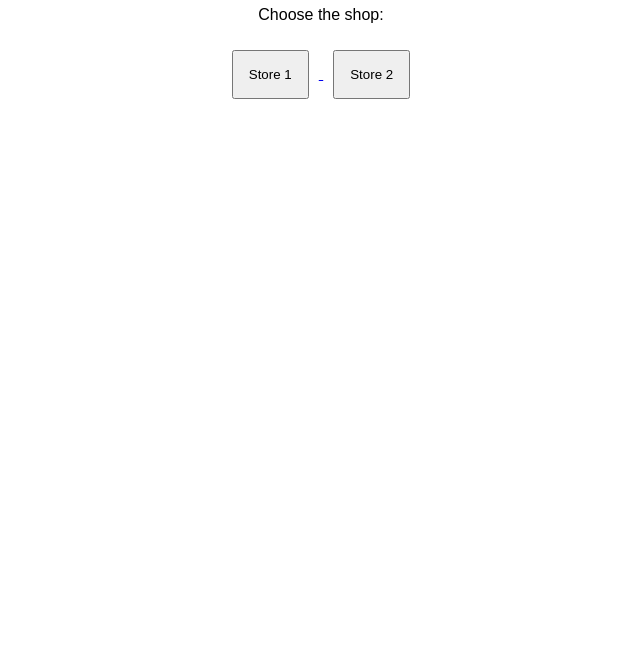
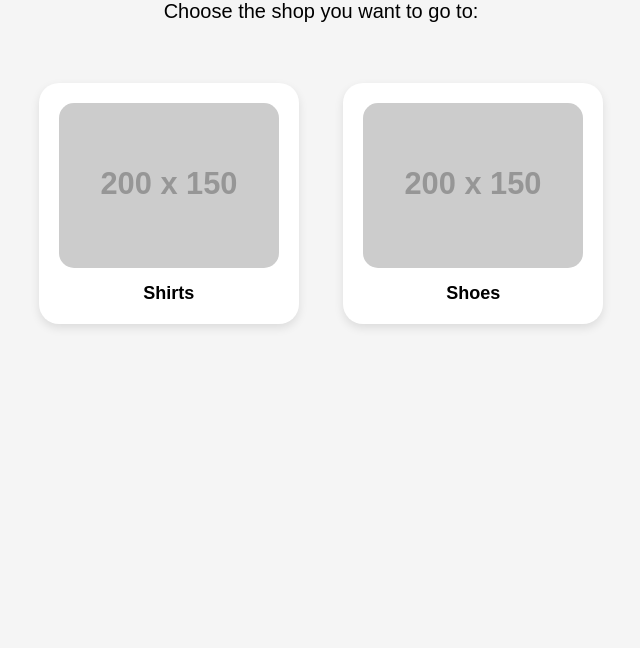
Before and after one commit to jstartrappy14/airjoseph-site, a plain HTML site: page index.html in a window 1280 px wide. Shown: the part 152-800 px from the top of the page, without its empty margins (319-959 px from the left). Drawn offline with Linux system fonts and the light colour scheme; placeholder pictures from the web are drawn by us.

Commit message:
Update index.html

```diff
--- a/index.html
+++ b/index.html
@@ -1,19 +1,67 @@
 <!DOCTYPE html>
 <html>
 <head>
-  <title>Air Joseph</title>
+  <title>Air Joseph Store</title>
+
+  <style>
+    body {
+      text-align: center;
+      font-family: Arial, sans-serif;
+      background-color: #f5f5f5;
+      margin-top: 80px;
+    }
+
+    h1 {
+      font-size: 40px;
+      font-weight: bold;
+    }
+
+    p {
+      font-size: 20px;
+      margin-bottom: 40px;
+    }
+
+    .store-button {
+      display: inline-block;
+      margin: 20px;
+      padding: 20px;
+      width: 220px;
+      border-radius: 20px; /* curved edges */
+      background-color: white;
+      text-decoration: none;
+      color: black;
+      font-weight: bold;
+      font-size: 18px;
+      box-shadow: 0 4px 10px rgba(0,0,0,0.1);
+      transition: 0.2s;
+    }
+
+    .store-button:hover {
+      transform: scale(1.05);
+    }
+
+    .store-button img {
+      width: 100%;
+      border-radius: 15px;
+      margin-bottom: 10px;
+    }
+
+  </style>
 </head>
-<body style="text-align:center; font-family:sans-serif; margin-top:100px;">
+
+<body>
 
   <h1>Air Joseph Store</h1>
-  <p>Choose the shop:</p>
+  <p>Choose the shop you want to go to:</p>
 
-  <a href="/Shirts">
-    <button style="padding:15px; margin:10px;">Store 1</button>
+  <a href="/store1.html" class="store-button">
+    <img src="https://via.placeholder.com/200x150" alt="Store 1">
+    Shirts
   </a>
 
-  <a href="/Shoes">
-    <button style="padding:15px; margin:10px;">Store 2</button>
+  <a href="/store2.html" class="store-button">
+    <img src="https://via.placeholder.com/200x150" alt="Store 2">
+    Shoes
   </a>
 
 </body>
```
